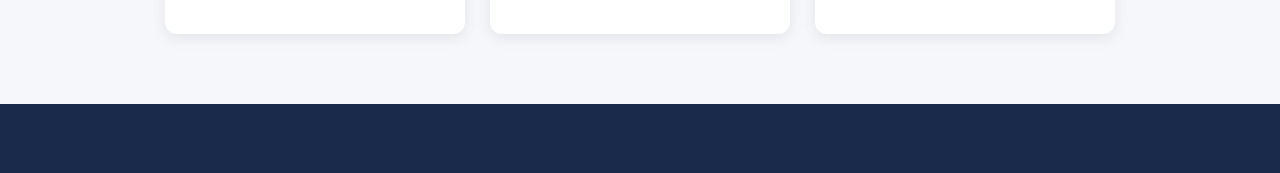
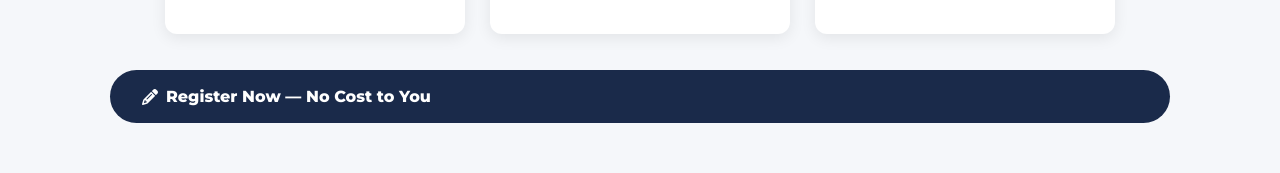
Before and after one commit to lexxiij/MTNWebsite, an Angular app: page /programs in a window 1280 px wide. Shown: the part 1641-1814 px from the top of the page. Built offline with nearby package versions, Linux system fonts and the light colour scheme.

Commit message:
Event Registration Button fixed

```diff
--- a/src/app/pages/events/events.component.html
+++ b/src/app/pages/events/events.component.html
@@ -27,7 +27,7 @@
           <p class="event-desc">{{ event.description }}</p>
         </div>
         <div class="event-action">
-          <a *ngIf="event.registerLink" [href]="event.registerLink" target="_blank" class="btn-register">
+          <a *ngIf="event.registerLink" [attr.href]="event.registerLink" target="_blank" class="btn-register">
             Register
           </a>
         </div>
--- a/src/app/pages/programs/programs.component.css
+++ b/src/app/pages/programs/programs.component.css
@@ -177,6 +177,11 @@
   flex-wrap: wrap;
   gap: 25px;
   justify-content: center;
+}
+
+.trainings-cta {
+  text-align: center;
+  margin-top: 36px;
 }
 
 .training-card {
--- a/src/app/pages/programs/programs.component.html
+++ b/src/app/pages/programs/programs.component.html
@@ -95,6 +95,11 @@
         </div>
       </div>
     </div>
+    <div class="trainings-cta">
+      <a [href]="registerUrl" target="_blank" class="btn-enroll-now">
+        <i class="fas fa-pencil-alt"></i> Register Now — No Cost to You
+      </a>
+    </div>
   </div>
 </section>
 
```
